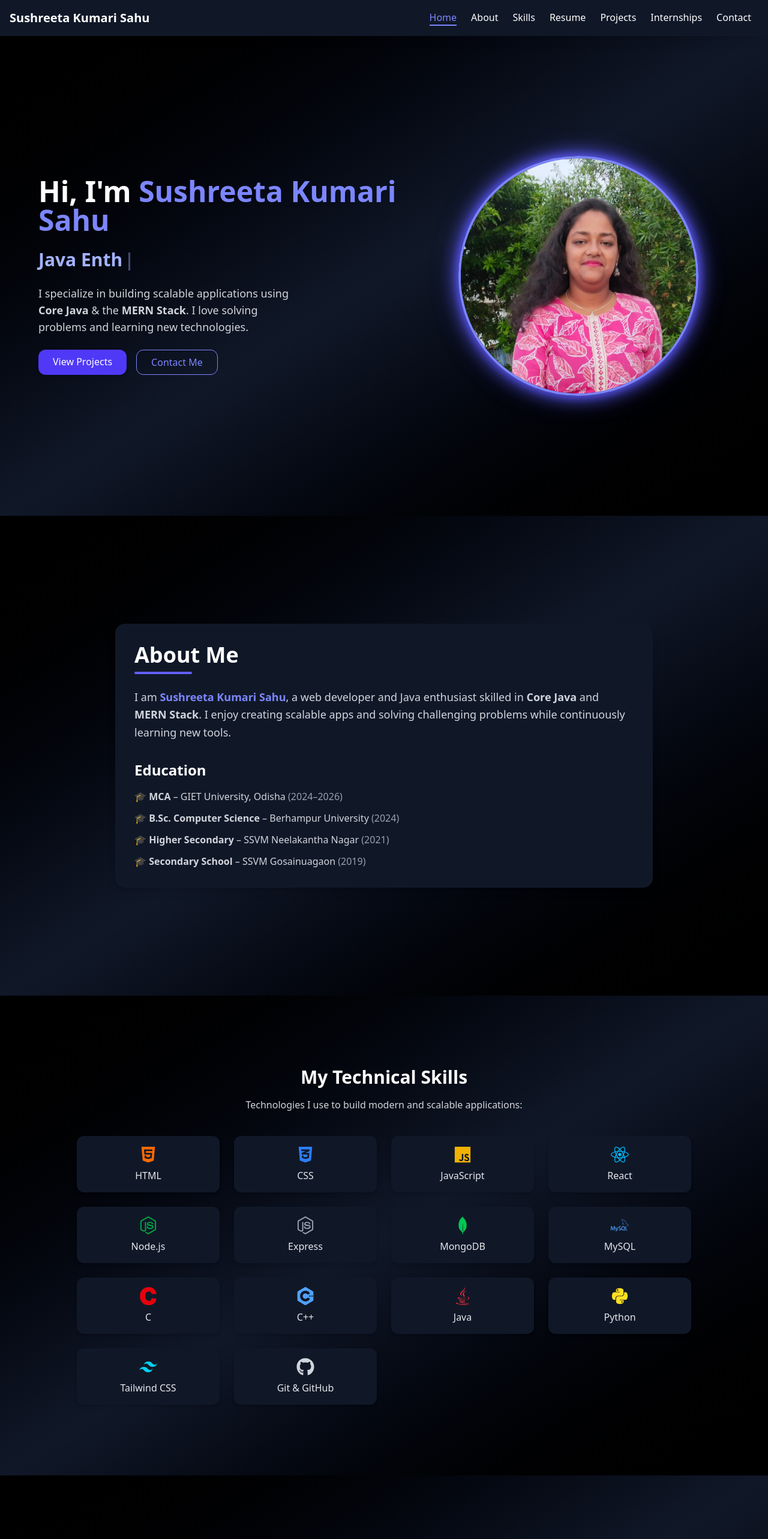
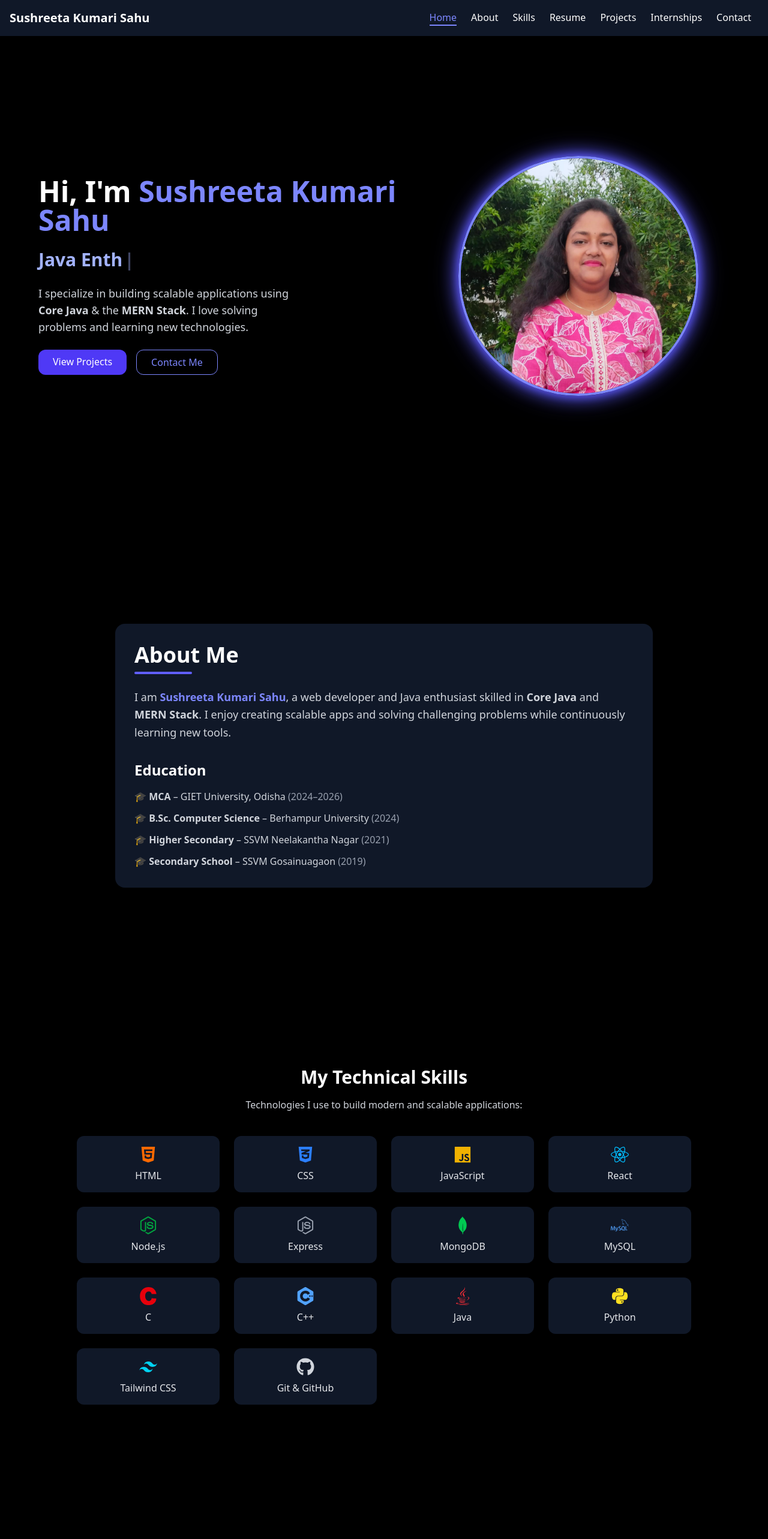
Before and after one commit to 12Sushree/Personal-Portfolio, a React (Vite) app: page / in a window 1280 px wide. Shown: the top 2566 px of the page at 60% size. Built offline with nearby package versions, Linux system fonts and the light colour scheme.

Commit message:
Background Updated!

```diff
--- a/src/pages/About.jsx
+++ b/src/pages/About.jsx
@@ -5,7 +5,7 @@ export default function About() {
     <section
       id="about"
       className="min-h-screen flex items-center justify-center
-                 bg-gradient-to-br from-black via-gray-900 to-black px-6 py-16"
+                 bg-black px-6 py-16"
     >
       <div
         className="max-w-4xl w-full text-center md:text-left animate-slideFade
--- a/src/pages/Contact.jsx
+++ b/src/pages/Contact.jsx
@@ -6,7 +6,7 @@ export default function Contact() {
     <section
       id="contact"
       className="min-h-screen flex items-center justify-center
-                 bg-gradient-to-br from-black via-gray-900 to-black px-4 py-16"
+                 bg-black px-4 py-16"
     >
       <div className="bg-gray-900 p-8 md:p-12 rounded-2xl shadow-lg max-w-lg w-full animate-slideFade">
         <h2 className="text-3xl font-extrabold text-center text-white mb-4">
--- a/src/pages/Home.jsx
+++ b/src/pages/Home.jsx
@@ -7,7 +7,7 @@ export default function Home() {
     <section
       id="home"
       className="min-h-screen flex flex-col md:flex-row items-center justify-center
-                 bg-gradient-to-br from-black via-gray-900 to-black px-4"
+                 bg-black px-4"
     >
       {/* Left */}
       <div className="flex-1 text-center md:text-left space-y-6 pl-6 md:pl-12 animate-slideFade">
--- a/src/pages/Internships.jsx
+++ b/src/pages/Internships.jsx
@@ -14,7 +14,7 @@ export default function Internships() {
     <section
       id="internships"
       className="min-h-screen flex items-center justify-center
-                 bg-gradient-to-br from-black via-gray-900 to-black px-4 py-16"
+                 bg-black px-4 py-16"
     >
       <div
         className="max-w-3xl w-full bg-gray-900 p-8 rounded-2xl shadow-lg
--- a/src/pages/Projects.jsx
+++ b/src/pages/Projects.jsx
@@ -29,7 +29,7 @@ export default function Projects() {
     <section
       id="projects"
       className="min-h-screen flex items-center justify-center
-                 bg-gradient-to-br from-black via-gray-900 to-black px-4 py-16"
+                 bg-black px-4 py-16"
     >
       <div className="max-w-6xl w-full">
         <h2 className="text-3xl font-bold text-center text-white mb-4">
--- a/src/pages/Resume.jsx
+++ b/src/pages/Resume.jsx
@@ -6,7 +6,7 @@ export default function Resume() {
     <section
       id="resume"
       className="min-h-screen flex items-center justify-center
-                 bg-gradient-to-br from-black via-gray-900 to-black px-4 py-16"
+                 bg-black px-4 py-16"
     >
       <div className="max-w-xl w-full text-center bg-gray-900 p-8 rounded-xl shadow-lg">
         <h2 className="text-3xl font-bold text-white mb-4">My Resume</h2>
--- a/src/pages/Skills.jsx
+++ b/src/pages/Skills.jsx
@@ -40,7 +40,7 @@ export default function Skills() {
     <section
       id="skills"
       className="min-h-screen flex items-center justify-center
-                 bg-gradient-to-br from-black via-gray-900 to-black px-4 py-16"
+                 bg-black px-4 py-16"
     >
       <div className="max-w-5xl w-full">
         <h2 className="text-3xl font-bold text-center text-white mb-4">
```
